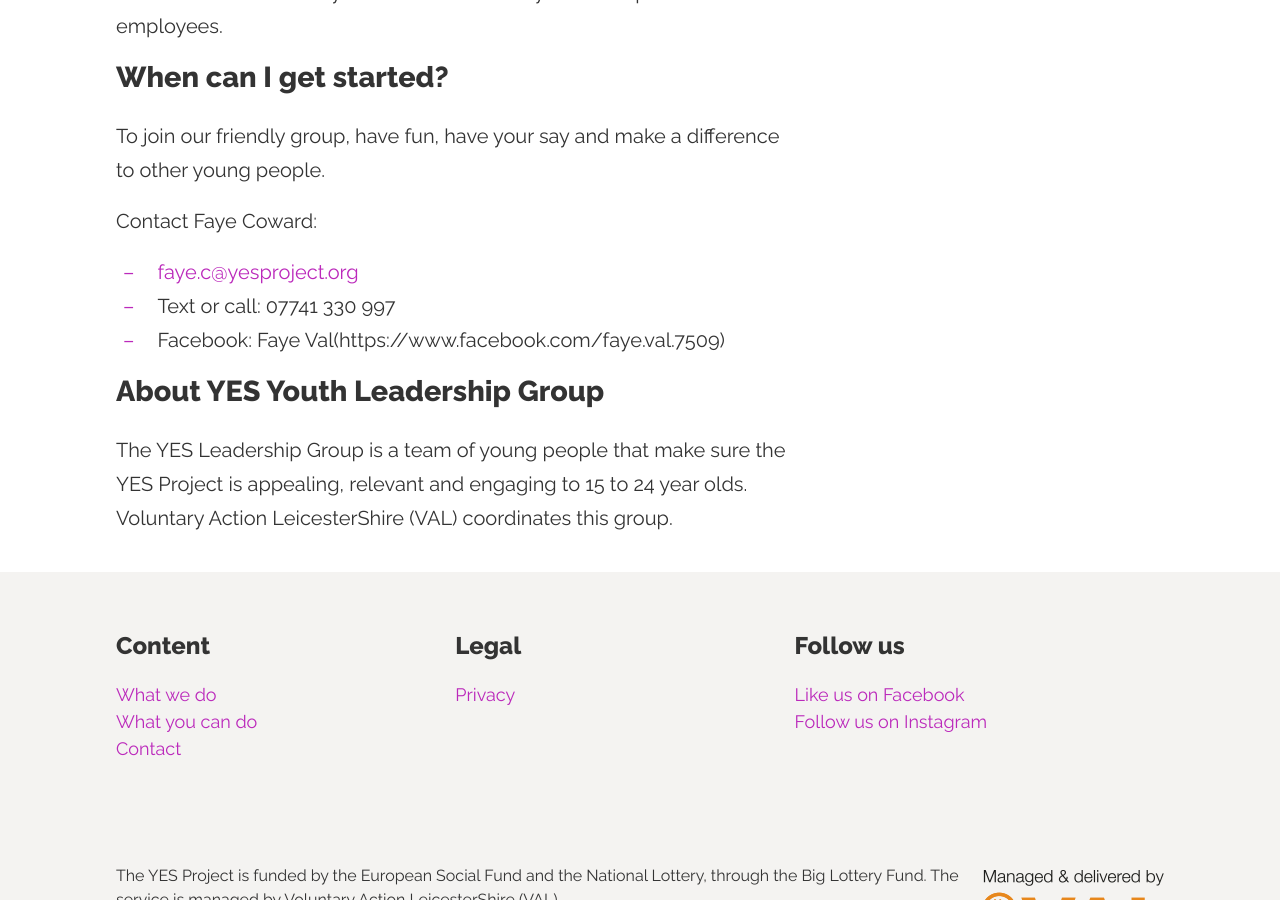
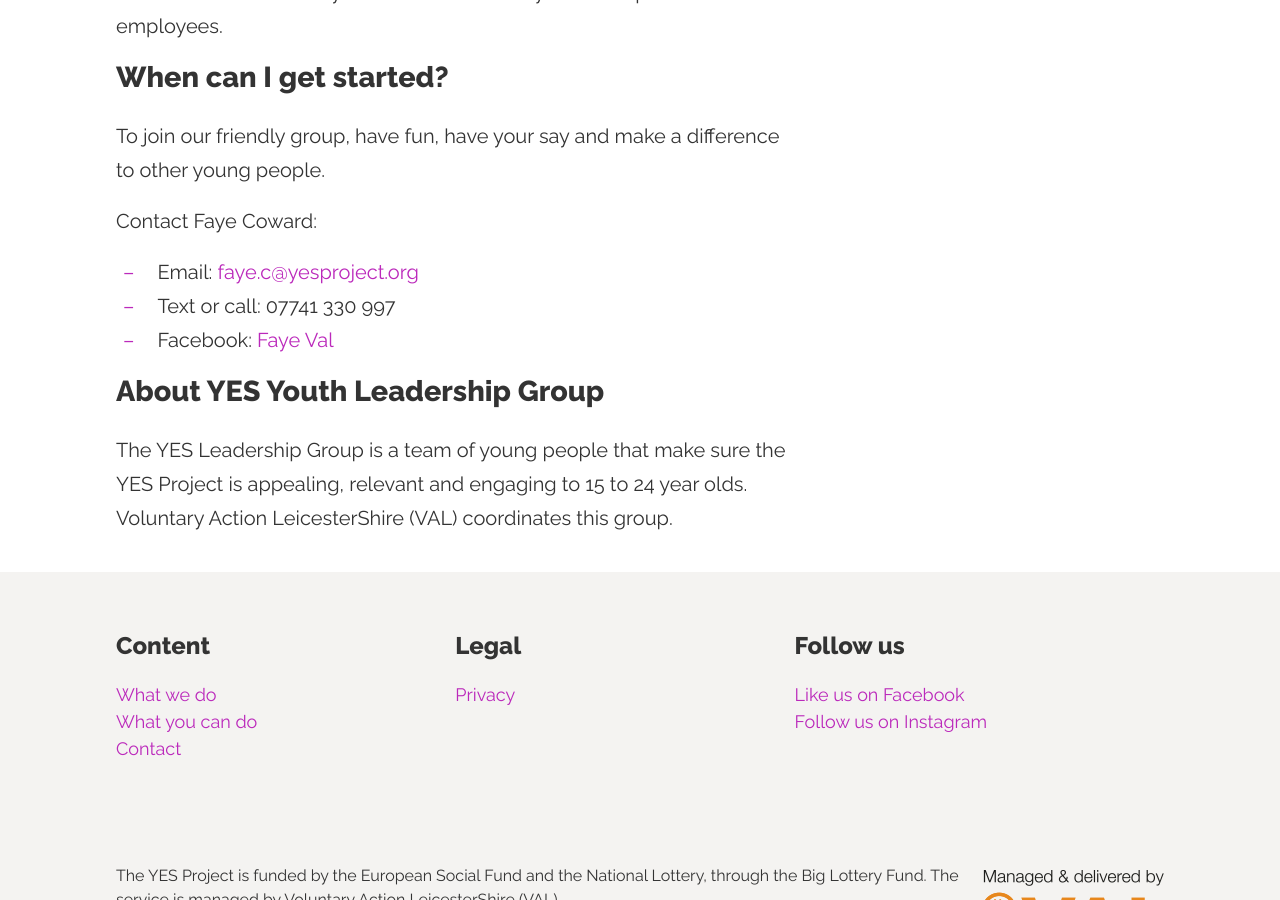
Before and after one commit to richardatval/www.yesproject.org, a Jekyll site: the page built from what-you-can-do/lead-and-inspire-people-like-you.md, in a window 1280 px wide and 900 px high, scrolled down 1241 px. Built offline with Jekyll 4.4.1, drawn with Linux system fonts in a browser that asks for light colours; nearby versions of some CDN libraries; some of the changed lines change nothing that is shown.

Commit message:
Update lead-and-inspire-people-like-you.md

```diff
--- a/what-you-can-do/lead-and-inspire-people-like-you.md
+++ b/what-you-can-do/lead-and-inspire-people-like-you.md
@@ -28,9 +28,9 @@ As part of the Leadership Group you will develop a range of new skills and achie
 To join our friendly group, have fun, have your say and make a difference to other young people.
 
 Contact Faye Coward:
-- [faye.c@yesproject.org](mailto:faye.c@yesproject.org)
+- Email: [faye.c@yesproject.org](mailto:faye.c@yesproject.org)
 - Text or call: 07741 330 997
-- Facebook: Faye Val(https://www.facebook.com/faye.val.7509)
+- Facebook: [Faye Val](https://www.facebook.com/faye.val.7509)
 
 ### About YES Youth Leadership Group
 
```
